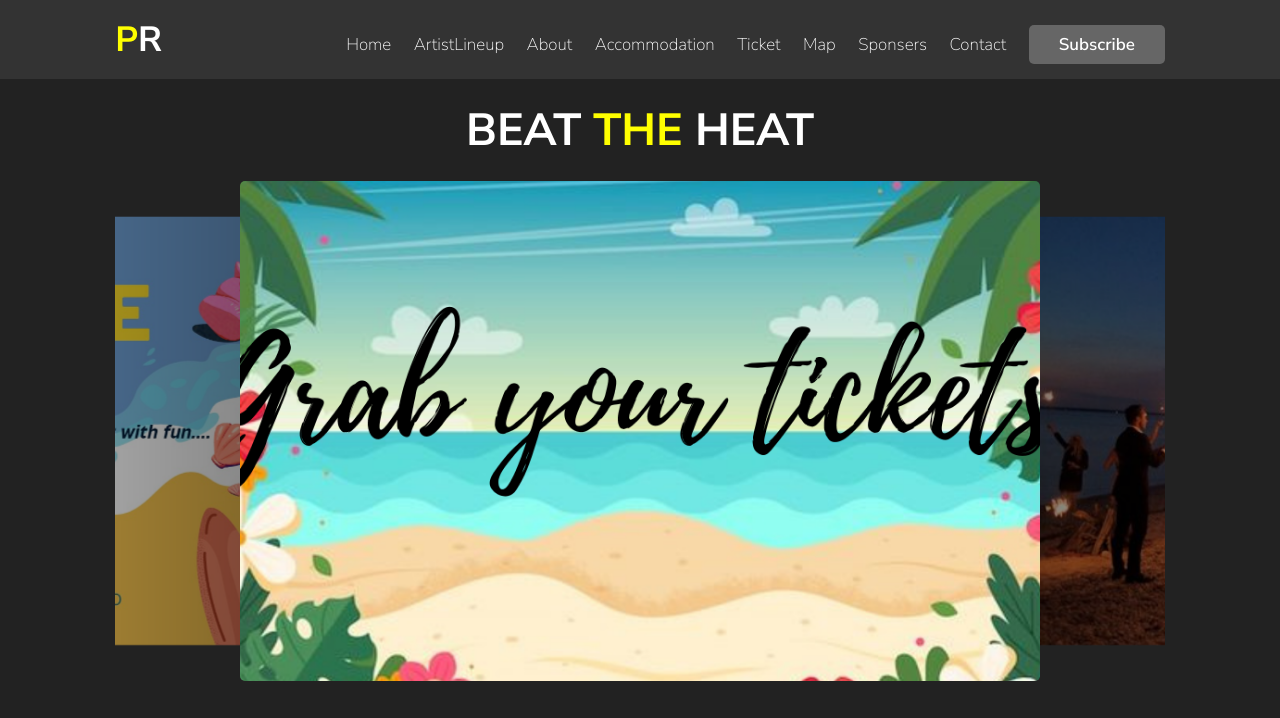
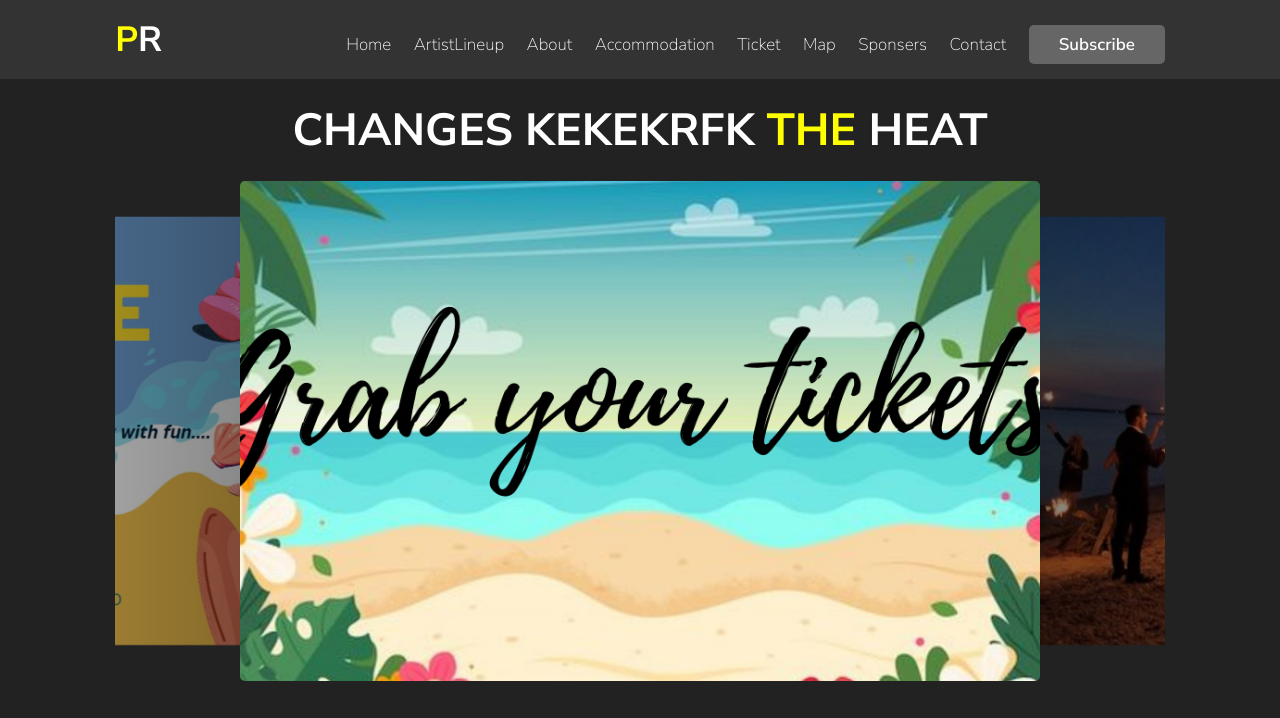
Before and after one commit to PT-02/Event-Website, a plain HTML site: page basic2.0.html in a window 1280 px wide. Shown: the top 718 px of the page. Drawn offline with nearby package versions, Linux system fonts and the light colour scheme.

Commit message:
chnage try

```diff
--- a/basic2.0.html
+++ b/basic2.0.html
@@ -36,7 +36,7 @@
 
     <section class="home" id="Home">
         <div class="content">
-            <h3>BEAT<span> the</span> HEAT</h3>
+            <h3>changes kekekrfk<span> the</span> HEAT</h3>
 
         </div>
 
```
